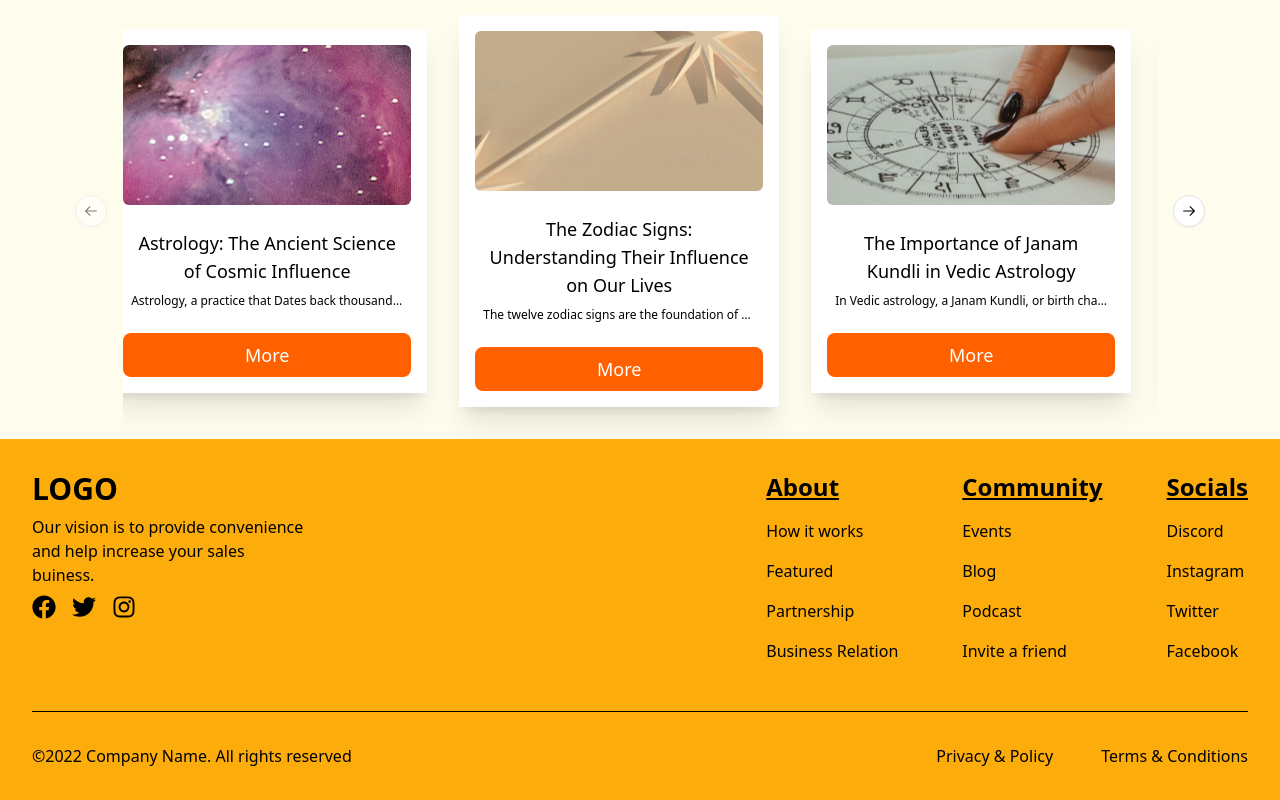
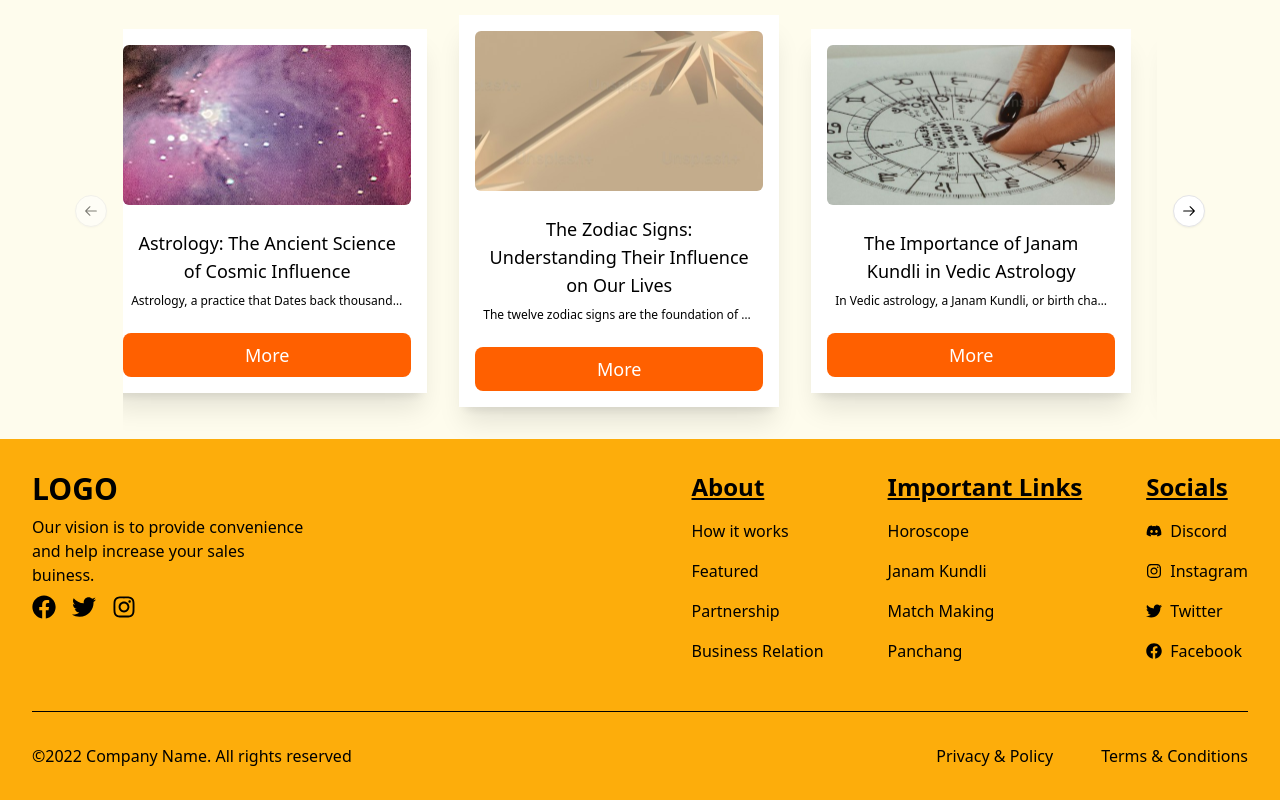
Before and after one commit to Ajay-singh-github/astro, a React (Vite) app: page / in a window 1280 px wide. Shown: the part 5598-6398 px from the top of the page. Built offline with nearby package versions, Linux system fonts and the light colour scheme.

Commit message:
add : footer icons and important links section

```diff
--- a/src/components/Footer/Footer.tsx
+++ b/src/components/Footer/Footer.tsx
@@ -1,6 +1,51 @@
-import { FaFacebook } from "react-icons/fa";
+import { FaDiscord, FaFacebook } from "react-icons/fa";
 import { FaInstagram } from "react-icons/fa";
 import { FaTwitter } from "react-icons/fa";
+import { Link } from "react-router-dom";
+
+
+const socialLinks: { icon: React.ReactNode; name: string; link: string }[] = [
+  {
+    icon: <FaDiscord />,
+    name: "Discord",
+    link: "https://discord.com"
+  },
+  {
+    icon: <FaInstagram />,
+    name: "Instagram",
+    link: "https://instagram.com"
+  },
+  {
+    icon: <FaTwitter />,
+    name: "Twitter",
+    link: "https://twitter.com"
+  },
+  {
+    icon: <FaFacebook />,
+    name: "Facebook",
+    link: "https://facebook.com"
+  }
+]
+
+const importantLinks: { name: string; link: string }[] = [
+  {
+    name: "Horoscope",
+    link: "/horoscope"
+  },
+  {
+    name: "Janam Kundli",
+    link: "/janam-kundli"
+  },
+  {
+    name: "Match Making",
+    link: "/match-making"
+  },
+  {
+    name: "Panchang",
+    link: "/panchang"
+  },
+
+]
 const Footer = () => {
   return (
     <div className="bg-secondary-300">
@@ -29,21 +74,19 @@ const Footer = () => {
             </div>
           </div>
           <div>
-            <div className="underline md:text-2xl">Community</div>
+            <div className="underline md:text-2xl">Important Links  </div>
             <div className="hidden md:flex my-4 flex-col gap-4 font-normal">
-              <div>Events</div>
-              <div>Blog</div>
-              <div>Podcast</div>
-              <div>Invite a friend</div>
+              {importantLinks.map((link) => (
+                <div key={link.name} className="flex items-center gap-2"><Link to={link.link}>{link.name}</Link></div>
+              ))}
             </div>
           </div>
           <div>
             <div className="underline md:text-2xl">Socials</div>
             <div className="hidden md:flex my-4 flex-col gap-4 font-normal">
-              <div>Discord</div>
-              <div>Instagram</div>
-              <div>Twitter</div>
-              <div>Facebook</div>
+              {socialLinks.map((link) => (
+                <div key={link.name} className="flex items-center gap-2"><div>{link.icon}</div> {link.name}</div>
+              ))}
             </div>
           </div>
         </div>
```
